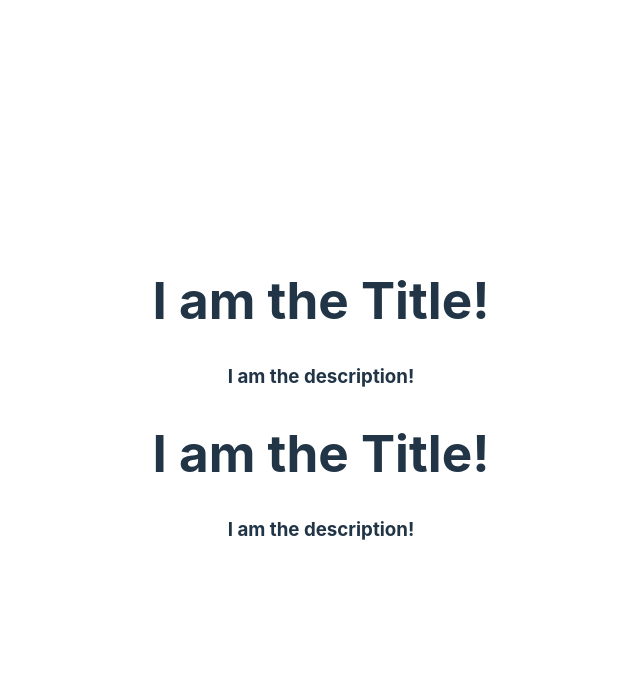
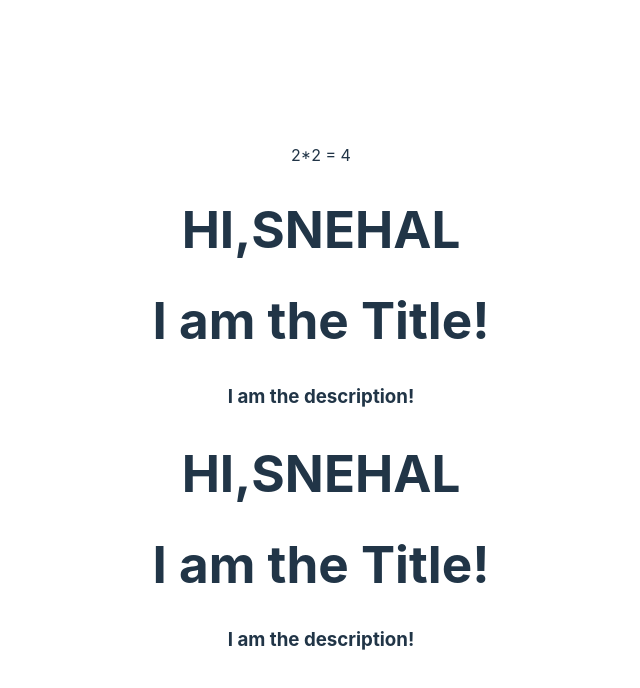
Before and after one commit to coderun13/react_js_frontend, a React (Vite) app in the folder basic-react-app/: page / in a window 1280 px wide. Shown: the top 688 px of the page, without its empty margins (319-959 px from the left). Built offline with nearby package versions, Linux system fonts and the light colour scheme.

Commit message:
use of js in file

```diff
--- a/basic-react-app/src/App.jsx
+++ b/basic-react-app/src/App.jsx
@@ -6,6 +6,7 @@ import Title from "./Title.jsx";
 function App() {
   return (
     <>
+    <p>2*2 = {2*2}</p>
         <Title />
         <Title />
     </>
--- a/basic-react-app/src/Title.jsx
+++ b/basic-react-app/src/Title.jsx
@@ -1,7 +1,9 @@
 
 function Title() {
+  let name = "Snehal";
   return (
     <div>
+      <h1>HI,{name.toUpperCase()}</h1>
     <h1>I am the Title!</h1>
     <h3>I am the description!</h3>
   </div>
```
